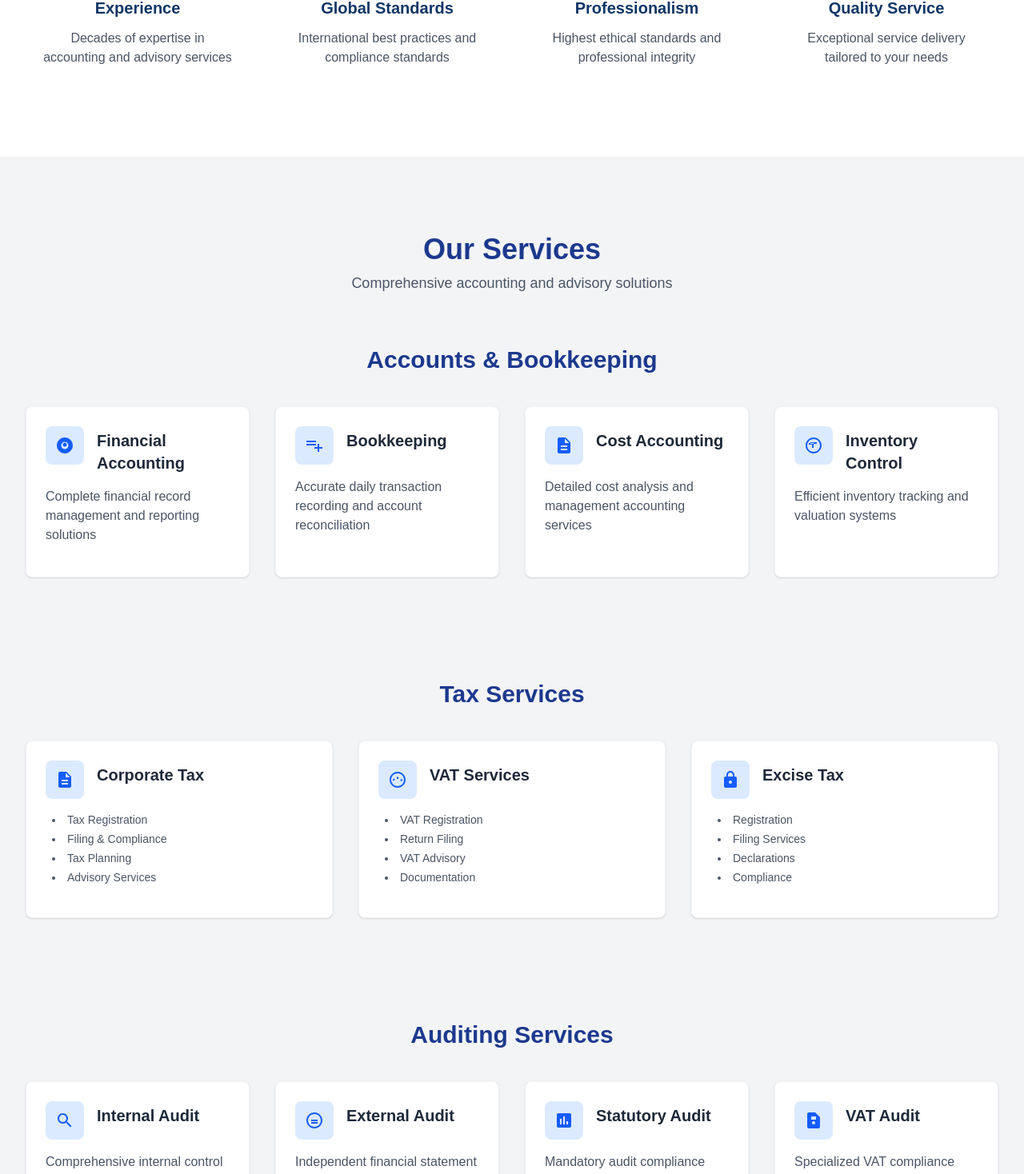
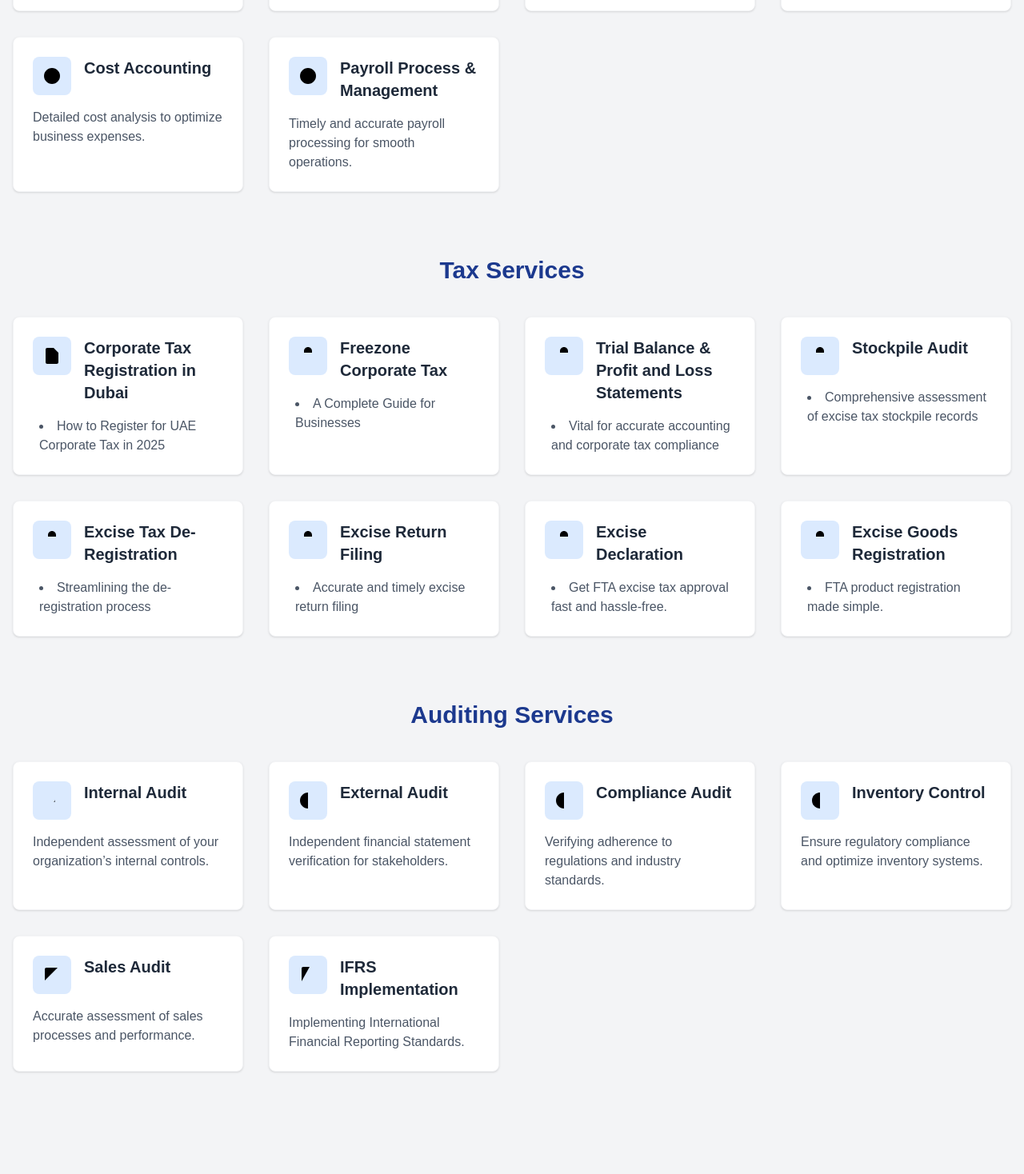
Before and after one commit to Anastlayjeh/KrestonCoopers, a Next.js app in the folder krestoncoopers/: page /services in a window 1280 px wide. Shown: the part 854-2322 px from the top of the page at 80% size. Built offline with nearby package versions, Linux system fonts and the light colour scheme.

Commit message:
Services update

```diff
--- a/krestoncoopers/src/app/components/AboutSection.jsx
+++ b/krestoncoopers/src/app/components/AboutSection.jsx
@@ -47,7 +47,7 @@ export default function AboutSection() {
   const cards = [
     {
       icon: "🎖️",
-      title: "50+ Years Experience",
+      title: "15+ Years Experience",
       text:
         "Established expertise in accounting, audit, and business advisory services across multiple industries.",
     },
--- a/krestoncoopers/src/app/components/Our.jsx
+++ b/krestoncoopers/src/app/components/Our.jsx
@@ -1,208 +1,271 @@
 "use client";
 
-import React from 'react';
-import { motion } from 'framer-motion';
+import React from "react";
+import { motion } from "framer-motion";
 
-// --- Icon Placeholders ---
-// Replace these with actual React Icons (e.g., from 'react-icons/fa' or 'react-icons/ai')
+/* ---------------- ICONS PLACEHOLDERS ---------------- */
 const icons = {
-  // Accounts & Bookkeeping
-  financial: <svg className="w-6 h-6 text-blue-600" fill="currentColor" viewBox="0 0 24 24"><path d="M12 2C6.48 2 2 6.48 2 12s4.48 10 10 10 10-4.48 10-10S17.52 2 12 2zm0 14.5c-2.49 0-4.5-2.01-4.5-4.5S9.51 7.5 12 7.5s4.5 2.01 4.5 4.5-2.01 4.5-4.5 4.5zm0-8c-1.38 0-2.5 1.12-2.5 2.5s1.12 2.5 2.5 2.5 2.5-1.12 2.5-2.5-1.12-2.5-2.5-2.5z"/></svg>,
-  bookkeeping: <svg className="w-6 h-6 text-blue-600" fill="currentColor" viewBox="0 0 24 24"><path d="M14 10H2v2h12v-2zm0-4H2v2h12V6zm4 8v-4h-2v4h-4v2h4v4h2v-4h4v-2h-4z"/></svg>,
-  cost: <svg className="w-6 h-6 text-blue-600" fill="currentColor" viewBox="0 0 24 24"><path d="M14 2H6c-1.1 0-1.99.9-1.99 2L4 20c0 1.1.89 2 1.99 2H18c1.1 0 2-.9 2-2V8l-6-6zm2 16H8v-2h8v2zm0-4H8v-2h8v2zm-3-5V3.5L18.5 9H13z"/></svg>,
-  inventory: <svg className="w-6 h-6 text-blue-600" fill="currentColor" viewBox="0 0 24 24"><path d="M12 2C6.48 2 2 6.48 2 12s4.48 10 10 10 10-4.48 10-10S17.52 2 12 2zm0 18c-4.41 0-8-3.59-8-8s3.59-8 8-8 8 3.59 8 8-3.59 8-8 8zm4-12H8v2h8v-2zm-4 7h-2v-4h-4v-2h6v6z"/></svg>,
+  financial: (
+    <svg className="w-6 h-6 text-blue-600" viewBox="0 0 24 24">
+      <path d="M12 2C6.48 2 2 6.48 2 12s4.48 10 10 10 10-4.48 10-10S17.52 2 12 2zm0 14.5c-2.49 0-4.5-2.01-4.5-4.5S9.51 7.5 12 7.5s4.5 2.01 4.5 4.5-2.01 4.5-4.5 4.5z" />
+    </svg>
+  ),
 
-  // Tax Services
-  corporateTax: <svg className="w-6 h-6 text-blue-600" fill="currentColor" viewBox="0 0 24 24"><path d="M14 2H6c-1.1 0-1.99.9-1.99 2L4 20c0 1.1.89 2 1.99 2H18c1.1 0 2-.9 2-2V8l-6-6zm2 16H8v-2h8v2zm0-4H8v-2h8v2zm-3-5V3.5L18.5 9H13z"/></svg>,
-  vat: <svg className="w-6 h-6 text-blue-600" fill="currentColor" viewBox="0 0 24 24"><path d="M12 2C6.48 2 2 6.48 2 12s4.48 10 10 10 10-4.48 10-10S17.52 2 12 2zm0 18c-4.41 0-8-3.59-8-8s3.59-8 8-8 8 3.59 8 8-3.59 8-8 8zm-4.75-9.5c.69 0 1.25.56 1.25 1.25s-.56 1.25-1.25 1.25S6 13.19 6 12.5s.56-1.25 1.25-1.25zM12 8.5c-.69 0-1.25.56-1.25 1.25S11.31 11 12 11s1.25-.56 1.25-1.25S12.69 8.5 12 8.5zM16.75 11.25c-.69 0-1.25.56-1.25 1.25s.56 1.25 1.25 1.25 1.25-.56 1.25-1.25-.56-1.25-1.25-1.25z"/></svg>,
-  excise: <svg className="w-6 h-6 text-blue-600" fill="currentColor" viewBox="0 0 24 24"><path d="M18 8h-1V6c0-2.76-2.24-5-5-5S7 3.24 7 6v2H6c-1.1 0-2 .9-2 2v10c0 1.1.9 2 2 2h12c1.1 0 2-.9 2-2V10c0-1.1-.9-2-2-2zm-6 9c-1.1 0-2-.9-2-2s.9-2 2-2 2 .9 2 2-.9 2-2 2zm3.1-9H8.9V6c0-1.71 1.39-3.1 3.1-3.1 1.71 0 3.1 1.39 3.1 3.1v2z"/></svg>,
+  bookkeeping: (
+    <svg className="w-6 h-6 text-blue-600" viewBox="0 0 24 24">
+      <path d="M14 10H2v2h12v-2zm0-4H2v2h12V6zm4 8v-4h-2v4h-4v2h4v4h2v-4h4v-2h-4z" />
+    </svg>
+  ),
 
-  // Auditing Services
-  internalAudit: <svg className="w-6 h-6 text-blue-600" fill="currentColor" viewBox="0 0 24 24"><path d="M15.5 14h-.79l-.28-.27C15.41 12.59 16 11.11 16 9.5 16 5.91 13.09 3 9.5 3S3 5.91 3 9.5 5.91 16 9.5 16c1.61 0 3.09-.59 4.23-1.57l.27.28v.79l5 4.99L20.49 19l-4.99-5zm-6 0C7.01 14 5 11.99 5 9.5S7.01 5 9.5 5 14 7.01 14 9.5 11.99 14 9.5 14z"/></svg>,
-  externalAudit: <svg className="w-6 h-6 text-blue-600" fill="currentColor" viewBox="0 0 24 24"><path d="M12 2C6.48 2 2 6.48 2 12s4.48 10 10 10 10-4.48 10-10S17.52 2 12 2zm0 18c-4.41 0-8-3.59-8-8s3.59-8 8-8 8 3.59 8 8-3.59 8-8 8zm-4-4h8v-2H8v2zm0-3h8v-2H8v2z"/></svg>,
-  statutoryAudit: <svg className="w-6 h-6 text-blue-600" fill="currentColor" viewBox="0 0 24 24"><path d="M19 3H5c-1.1 0-2 .9-2 2v14c0 1.1.9 2 2 2h14c1.1 0 2-.9 2-2V5c0-1.1-.9-2-2-2zM9 17H7v-7h2v7zm4 0h-2V7h2v10zm4 0h-2v-4h2v4z"/></svg>,
-  vatAudit: <svg className="w-6 h-6 text-blue-600" fill="currentColor" viewBox="0 0 24 24"><path d="M14 2H6c-1.1 0-1.99.9-1.99 2L4 20c0 1.1.89 2 1.99 2H18c1.1 0 2-.9 2-2V8l-6-6zm-2 15c-1.1 0-2-.9-2-2s.9-2 2-2 2 .9 2 2-.9 2-2 2zm3-6H9V7h6v4z"/></svg>,
+  cost: (
+    <svg className="w-6 h-6 text-blue-600" viewBox="0 0 24 24">
+      <path d="M14 2H6c-1.1 0-1.99.9-1.99 2L4 20c0 1.1.89 2 1.99 2H18c1.1 0 2-.9 2-2V8l-6-6z" />
+    </svg>
+  ),
+
+  inventory: (
+    <svg className="w-6 h-6 text-blue-600" viewBox="0 0 24 24">
+      <path d="M12 2C6.48 2 2 6.48 2 12s4.48 10 10 10 10-4.48 10-10S17.52 2 12 2z" />
+    </svg>
+  ),
+
+  corporateTax: (
+    <svg className="w-6 h-6 text-blue-600" viewBox="0 0 24 24">
+      <path d="M14 2H6c-1.1 0-1.99.9-1.99 2L4 20c0 1.1.89 2 1.99 2H18c1.1 0 2-.9 2-2V8z" />
+    </svg>
+  ),
+
+  excise: (
+    <svg className="w-6 h-6 text-blue-600" viewBox="0 0 24 24">
+      <path d="M18 8h-1V6c0-2.76-2.24-5-5-5S7 3.24 7 6v2H6z" />
+    </svg>
+  ),
+
+  internalAudit: (
+    <svg className="w-6 h-6 text-blue-600" viewBox="0 0 24 24">
+      <path d="M15.5 14h-.79l-.28-.27C15.41 12.59 16 11.11 16 9.5" />
+    </svg>
+  ),
+
+  externalAudit: (
+    <svg className="w-6 h-6 text-blue-600" viewBox="0 0 24 24">
+      <path d="M12 2C6.48 2 2 6.48 2 12s4.48 10 10 10" />
+    </svg>
+  ),
+
+  statutoryAudit: (
+    <svg className="w-6 h-6 text-blue-600" viewBox="0 0 24 24">
+      <path d="M19 3H5c-1.1 0-2 .9-2 2v14" />
+    </svg>
+  ),
+
+  vatAudit: (
+    <svg className="w-6 h-6 text-blue-600" viewBox="0 0 24 24">
+      <path d="M14 2H6c-1.1 0-2 .9-2 2v16" />
+    </svg>
+  ),
 };
-// --- End Icon Placeholders ---
 
-
+/* ---------------- SERVICE DATA (FIXED) ---------------- */
 const serviceCategories = [
   {
-    categoryTitle: "Accounts & Bookkeeping",
+    categoryTitle: "Accounting & Bookkeeping",
     services: [
       {
-        title: "Financial Accounting",
-        description: "Complete financial record management and reporting solutions",
-        icon: icons.financial
+        title: "Management Accounting",
+        description:
+          "Strategic financial insights for effective decision making.",
+        icon: icons.financial,
       },
       {
-        title: "Bookkeeping",
-        description: "Accurate daily transaction recording and account reconciliation",
-        icon: icons.bookkeeping
+        title: "Fund Accounting",
+        description:
+          "Precise handling of financial resources for funds and investments.",
+        icon: icons.bookkeeping,
+      },
+      {
+        title: "Accounts Backlog",
+        description: "Streamlined organization of pending accounting tasks.",
+        icon: icons.cost,
+      },
+      {
+        title: "Financial Accounting",
+        description:
+          "Comprehensive financial reporting for clarity and transparency.",
+        icon: icons.inventory,
       },
       {
         title: "Cost Accounting",
-        description: "Detailed cost analysis and management accounting services",
-        icon: icons.cost
+        description: "Detailed cost analysis to optimize business expenses.",
+        icon: icons.inventory,
       },
       {
-        title: "Inventory Control",
-        description: "Efficient inventory tracking and valuation systems",
-        icon: icons.inventory
+        title: "Payroll Process & Management",
+        description:
+          "Timely and accurate payroll processing for smooth operations.",
+        icon: icons.inventory,
       },
     ],
   },
+
   {
     categoryTitle: "Tax Services",
     services: [
       {
-        title: "Corporate Tax",
-        listItems: ["Tax Registration", "Filing & Compliance", "Tax Planning", "Advisory Services"],
-        icon: icons.corporateTax
+        title: "Corporate Tax Registration in Dubai",
+        listItems: ["How to Register for UAE Corporate Tax in 2025"],
+        icon: icons.corporateTax,
       },
       {
-        title: "VAT Services",
-        listItems: ["VAT Registration", "Return Filing", "VAT Advisory", "Documentation"],
-        icon: icons.vat
+        title: "Freezone Corporate Tax",
+        listItems: ["A Complete Guide for Businesses"],
+        icon: icons.excise,
       },
       {
-        title: "Excise Tax",
-        listItems: ["Registration", "Filing Services", "Declarations", "Compliance"],
-        icon: icons.excise
+        title: "Trial Balance & Profit and Loss Statements",
+        listItems: [
+          "Vital for accurate accounting and corporate tax compliance",
+        ],
+        icon: icons.excise,
       },
-      // Note: Only 3 items in the Tax Services row in the image
+      {
+        title: "Stockpile Audit",
+        listItems: ["Comprehensive assessment of excise tax stockpile records"],
+        icon: icons.excise,
+      },
+      {
+        title: "Excise Tax De-Registration",
+        listItems: ["Streamlining the de-registration process"],
+        icon: icons.excise,
+      },
+      {
+        title: "Excise Return Filing",
+        listItems: ["Accurate and timely excise return filing"],
+        icon: icons.excise,
+      },
+      {
+        title: "Excise Declaration",
+        listItems: ["Get FTA excise tax approval fast and hassle-free."],
+        icon: icons.excise,
+      },
+      {
+        title: "Excise Goods Registration",
+        listItems: ["FTA product registration made simple."],
+        icon: icons.excise,
+      },
     ],
   },
+
   {
     categoryTitle: "Auditing Services",
     services: [
       {
         title: "Internal Audit",
-        description: "Comprehensive internal control and risk assessment",
-        icon: icons.internalAudit
+        description:
+          "Independent assessment of your organization’s internal controls.",
+        icon: icons.internalAudit,
       },
       {
         title: "External Audit",
-        description: "Independent financial statement auditing services",
-        icon: icons.externalAudit
+        description:
+          "Independent financial statement verification for stakeholders.",
+        icon: icons.externalAudit,
       },
       {
-        title: "Statutory Audit",
-        description: "Mandatory audit compliance and regulatory requirements",
-        icon: icons.statutoryAudit
+        title: "Compliance Audit",
+        description:
+          "Verifying adherence to regulations and industry standards.",
+        icon: icons.externalAudit,
       },
       {
-        title: "VAT Audit",
-        description: "Specialized VAT compliance and audit services",
-        icon: icons.vatAudit
+        title: "Inventory Control",
+        description:
+          "Ensure regulatory compliance and optimize inventory systems.",
+        icon: icons.externalAudit,
+      },
+      {
+        title: "Sales Audit",
+        description: "Accurate assessment of sales processes and performance.",
+        icon: icons.statutoryAudit,
+      },
+      {
+        title: "IFRS Implementation",
+        description:
+          "Implementing International Financial Reporting Standards.",
+        icon: icons.vatAudit,
       },
     ],
   },
 ];
 
-// Animation variants
+/* ---------------- ANIMATIONS ---------------- */
 const sectionVariants = {
   hidden: { opacity: 0, y: 50 },
-  visible: {
-    opacity: 1,
-    y: 0,
-    transition: {
-      staggerChildren: 0.1,
-    },
-  },
+  visible: { opacity: 1, y: 0, transition: { staggerChildren: 0.15 } },
 };
 
 const cardVariants = {
   hidden: { opacity: 0, y: 20 },
-  visible: {
-    opacity: 1,
-    y: 0,
-    transition: {
-      duration: 0.5,
-    },
-  },
+  visible: { opacity: 1, y: 0, transition: { duration: 0.4 } },
 };
 
-
-// Component for a single service card
+/* ---------------- SERVICE CARD ---------------- */
 const ServiceCard = ({ service }) => (
   <motion.div
     variants={cardVariants}
-    className="bg-white p-6 rounded-lg shadow-sm border border-gray-100 h-full flex flex-col hover:shadow-lg transition-shadow duration-300"
+    className="bg-white p-6 rounded-lg shadow-sm border border-gray-100 h-full flex flex-col hover:shadow-lg transition-shadow"
   >
     <div className="flex items-start mb-4">
-      <div className="p-3 bg-blue-100 rounded-lg mr-4">
-        {service.icon}
-      </div>
-      <h3 className="text-xl font-semibold text-gray-800 pt-1">{service.title}</h3>
+      <div className="p-3 bg-blue-100 rounded-lg mr-4">{service.icon}</div>
+      <h3 className="text-xl font-semibold text-gray-800">
+        {service.title}
+      </h3>
     </div>
 
-    {/* Render Description or List based on data */}
+    {/* Description or list */}
     {service.description ? (
-      <p className="text-gray-600 mb-4 flex-grow">
-        {service.description}
-      </p>
+      <p className="text-gray-600 flex-grow">{service.description}</p>
     ) : (
-      <ul className="text-gray-600 space-y-1 mb-4 flex-grow list-disc list-inside text-sm pl-2">
-        {service.listItems.map((item, index) => (
-          <li key={index}>{item}</li>
+      <ul className="text-gray-600 list-disc list-inside pl-2 flex-grow space-y-1">
+        {service.listItems?.map((item, i) => (
+          <li key={i}>{item}</li>
         ))}
       </ul>
     )}
-
-
   </motion.div>
 );
 
-
+/* ---------------- MAIN COMPONENT ---------------- */
 const AllServicesSection = () => {
   return (
     <div className="bg-gray-100 py-16 md:py-24">
-      <div className="max-w-7xl mx-auto px-4 sm:px-6 lg:px-8">
-
-        {/* Overall Main Header */}
-        <motion.header
-          initial={{ y: -20, opacity: 0 }}
-          whileInView={{ y: 0, opacity: 1 }}
-          viewport={{ once: true }}
-          transition={{ duration: 0.6 }}
-          className="text-center mb-16"
-        >
-          <h2 className="text-4xl font-extrabold text-blue-900 mb-2">
-            Our Services
-          </h2>
-          <p className="text-lg text-gray-600">
-            Comprehensive accounting and advisory solutions
-          </p>
-        </motion.header>
-
-        {/* --- Service Categories --- */}
+      <div className="max-w-7xl mx-auto px-4">
         {serviceCategories.map((category, index) => (
           <motion.div
             key={category.categoryTitle}
-            className={`mb-16 md:mb-24 ${index > 0 ? 'pt-8' : ''}`}
             initial="hidden"
             whileInView="visible"
-            viewport={{ once: true, amount: 0.1 }}
+            viewport={{ once: true, amount: 0.2 }}
             variants={sectionVariants}
+            className="mb-20"
           >
-            {/* Category Title */}
             <h3 className="text-3xl font-bold text-blue-900 text-center mb-10">
               {category.categoryTitle}
             </h3>
 
-            {/* Service Grid */}
-            <div className={`grid gap-8 ${
-                category.services.length === 3 ? 'grid-cols-1 md:grid-cols-3' :
-                'grid-cols-1 sm:grid-cols-2 lg:grid-cols-4'
-            }`}>
+            <div
+              className={`grid gap-8 ${
+                category.services.length === 3
+                  ? "grid-cols-1 md:grid-cols-3"
+                  : "grid-cols-1 sm:grid-cols-2 lg:grid-cols-4"
+              }`}
+            >
               {category.services.map((service) => (
                 <ServiceCard key={service.title} service={service} />
               ))}
             </div>
           </motion.div>
         ))}
-
       </div>
     </div>
   );
--- a/krestoncoopers/src/app/components/OurServices.jsx
+++ b/krestoncoopers/src/app/components/OurServices.jsx
@@ -21,9 +21,9 @@ const services = [
         />
       </svg>
     ),
-    title: 'Audit & Assurance',
+    title: 'Auditing',
     description:
-      'Independent audit services ensuring compliance and financial transparency for your stakeholders.',
+      'Thorough financial examination to enhance transparency and reliability.',
     link: '#',
   },
   {
@@ -43,9 +43,9 @@ const services = [
         />
       </svg>
     ),
-    title: 'Tax Advisory',
+    title: 'Excise Tax',
     description:
-      'Strategic tax planning and compliance services to optimize your tax position and minimize risks.',
+      'Specialized assistance in excise tax assessment and reporting.',
     link: '#',
   },
   {
@@ -65,9 +65,9 @@ const services = [
         />
       </svg>
     ),
-    title: 'Business Advisory',
+    title: 'Consulting',
     description:
-      'Strategic guidance and insights to drive business growth and operational efficiency.',
+      'Proactive insights and strategies to optimize financial performance.',
     link: '#',
   },
   {
@@ -87,9 +87,9 @@ const services = [
         />
       </svg>
     ),
-    title: 'Accounting Services',
+    title: 'Accounting',
     description:
-      'Complete bookkeeping and financial reporting solutions for businesses of all sizes.',
+      'Expert management of financial records for informed decision-making',
     link: '#',
   },
   {
@@ -109,8 +109,8 @@ const services = [
         />
       </svg>
     ),
-    title: 'Corporate Finance',
-    description: 'M&A advisory, valuations, and capital raising services for strategic transactions.',
+    title: 'VAT',
+    description: 'Hassle-free VAT registration, filing, and compliance guidance.',
     link: '#',
   },
   {
--- a/krestoncoopers/src/app/services/page.js
+++ b/krestoncoopers/src/app/services/page.js
@@ -12,7 +12,7 @@ export default function Home() {
     <>
         <Header />
         <Hero3/>
-        <Why/>
+
         <Our/>
         <How/>
         <Proff/>
```
